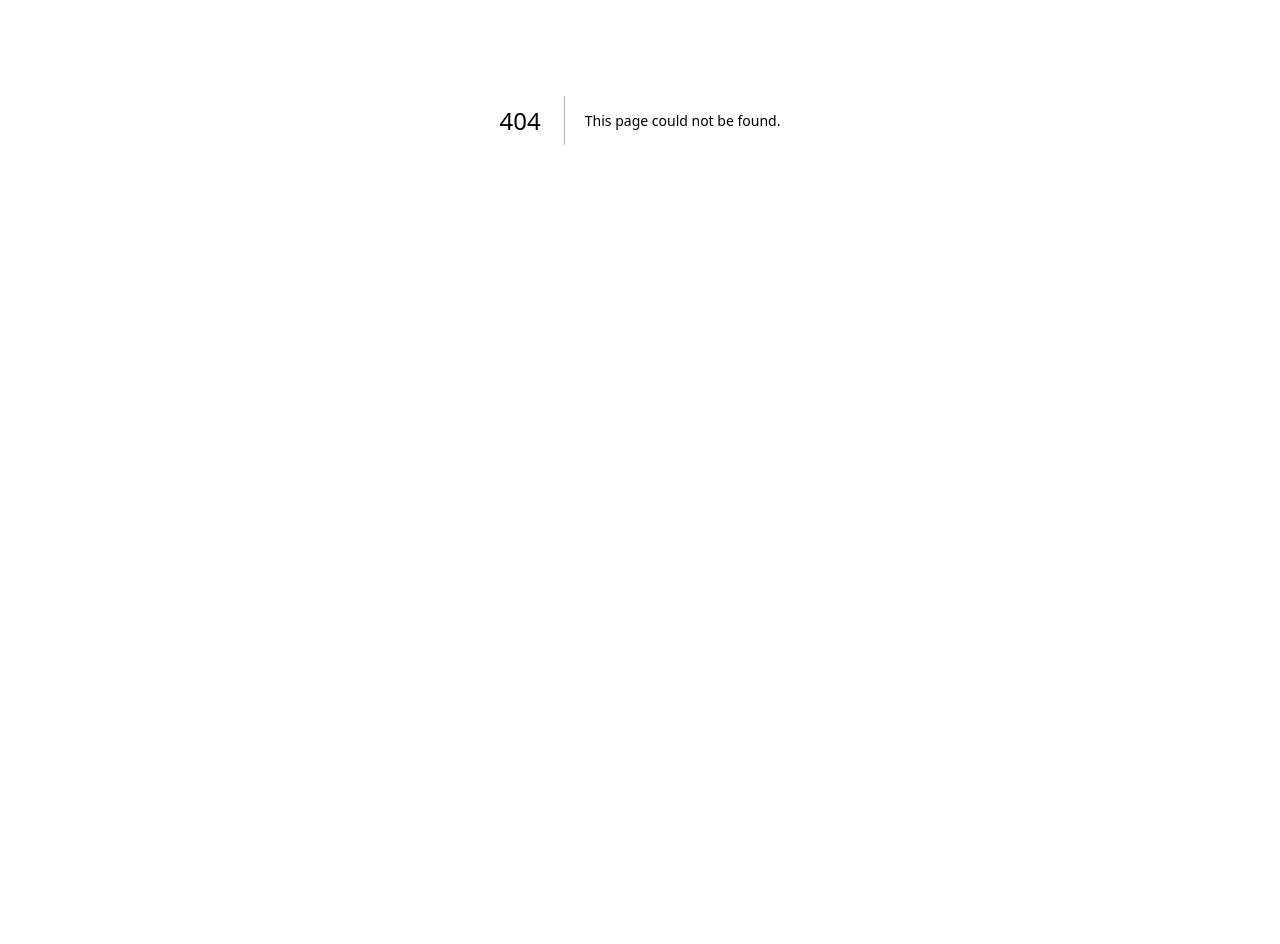
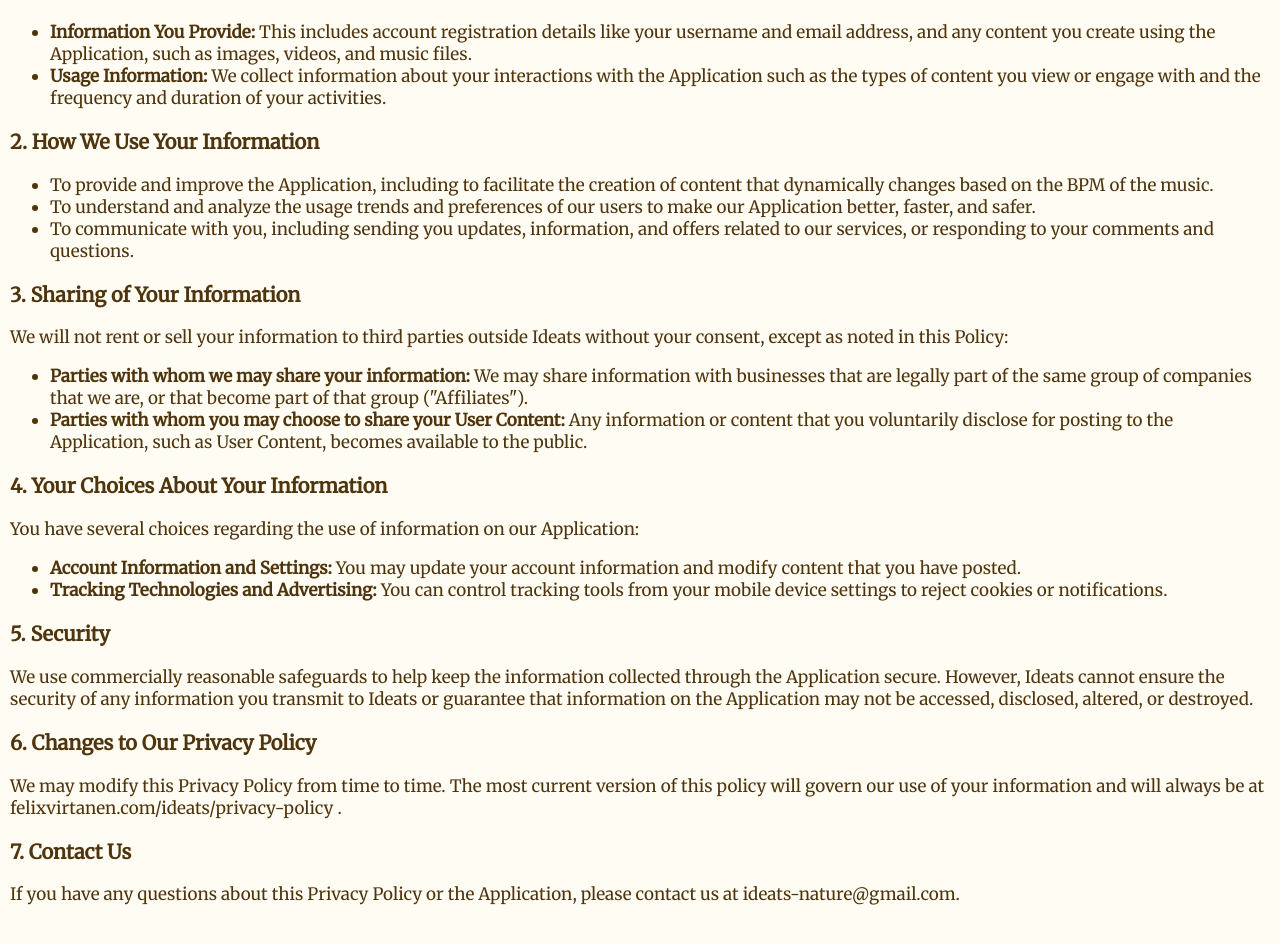
Before and after one commit to felixv99/portfolio, a Next.js app: page /portfolio/ideats/privacy-policy in a window 1280 px wide. Before the commit this address had no page. Shown: the part 280-1224 px from the top of the page. Before the commit the page ends 800 px from the top, so only its background shows below. Built offline with nearby package versions, Linux system fonts and the light colour scheme.

Commit message:
Added terms of service and privacy policy for a new side-project

```diff
--- /dev/null
+++ b/pages/ideats/privacy-policy/index.js
@@ -0,0 +1,54 @@
+import styles from '@/styles/Home.module.css'
+
+const convertToNextClassName = (className) => className.split(' ').map(c => styles[c]).join(' ')
+
+
+export default function IdeatsPP() {
+  return (
+    <section id="tos" style={{ margin: "10px", marginTop: "100px" }}>
+      <div style={{ paddingBottom: "200px" }}>
+        <h1>Privacy Policy of Ideats</h1>
+        <p><strong>Effective Date:</strong> 16.04.2024</p>
+
+        <p>Welcome to the Privacy Policy of Ideats &#40;&#34;we&#34;, &#34;us&#34;, &#34;our&#34;&#41;. Your privacy is important to us. This Privacy Policy explains how we collect, use, share, and protect information in relation to our Ideats application &#40;&#34;Application&#34;&#41;, and your choices about the collection and use of your information.</p>
+
+        <h3>1. Information We Collect</h3>
+        <ul>
+          <li><strong>Information You Provide:</strong> This includes account registration details like your username and email address, and any content you create using the Application, such as images, videos, and music files.</li>
+          <li><strong>Usage Information:</strong> We collect information about your interactions with the Application such as the types of content you view or engage with and the frequency and duration of your activities.</li>
+        </ul>
+
+        <h3>2. How We Use Your Information</h3>
+        <ul>
+          <li>To provide and improve the Application, including to facilitate the creation of content that dynamically changes based on the BPM of the music.</li>
+          <li>To understand and analyze the usage trends and preferences of our users to make our Application better, faster, and safer.</li>
+          <li>To communicate with you, including sending you updates, information, and offers related to our services, or responding to your comments and questions.</li>
+        </ul>
+
+        <h3>3. Sharing of Your Information</h3>
+        <p>We will not rent or sell your information to third parties outside Ideats without your consent, except as noted in this Policy:</p>
+        <ul>
+          <li><strong>Parties with whom we may share your information:</strong> We may share information with businesses that are legally part of the same group of companies that we are, or that become part of that group &#40;&#34;Affiliates&#34;&#41;.</li>
+          <li><strong>Parties with whom you may choose to share your User Content:</strong> Any information or content that you voluntarily disclose for posting to the Application, such as User Content, becomes available to the public.</li>
+        </ul>
+
+        <h3>4. Your Choices About Your Information</h3>
+        <p>You have several choices regarding the use of information on our Application:</p>
+        <ul>
+          <li><strong>Account Information and Settings:</strong> You may update your account information and modify content that you have posted.</li>
+          <li><strong>Tracking Technologies and Advertising:</strong> You can control tracking tools from your mobile device settings to reject cookies or notifications.</li>
+        </ul>
+
+        <h3>5. Security</h3>
+        <p>We use commercially reasonable safeguards to help keep the information collected through the Application secure. However, Ideats cannot ensure the security of any information you transmit to Ideats or guarantee that information on the Application may not be accessed, disclosed, altered, or destroyed.</p>
+
+        <h3>6. Changes to Our Privacy Policy</h3>
+        <p>We may modify this Privacy Policy from time to time. The most current version of this policy will govern our use of your information and will always be at felixvirtanen.com/ideats/privacy-policy .</p>
+
+        <h3>7. Contact Us</h3>
+        <p>If you have any questions about this Privacy Policy or the Application, please contact us at ideats-nature@gmail.com.</p>
+
+      </div>
+    </section>
+  )
+}
--- a/styles/Home.module.css
+++ b/styles/Home.module.css
@@ -17,6 +17,7 @@
   width: 100%;
   margin: 0 auto;
 }
+
 
 .customHeader {
   font-size: 32px;
```
Also changed, not shown: pages/ideats/tos/index.js (added, +57 -0 lines).
